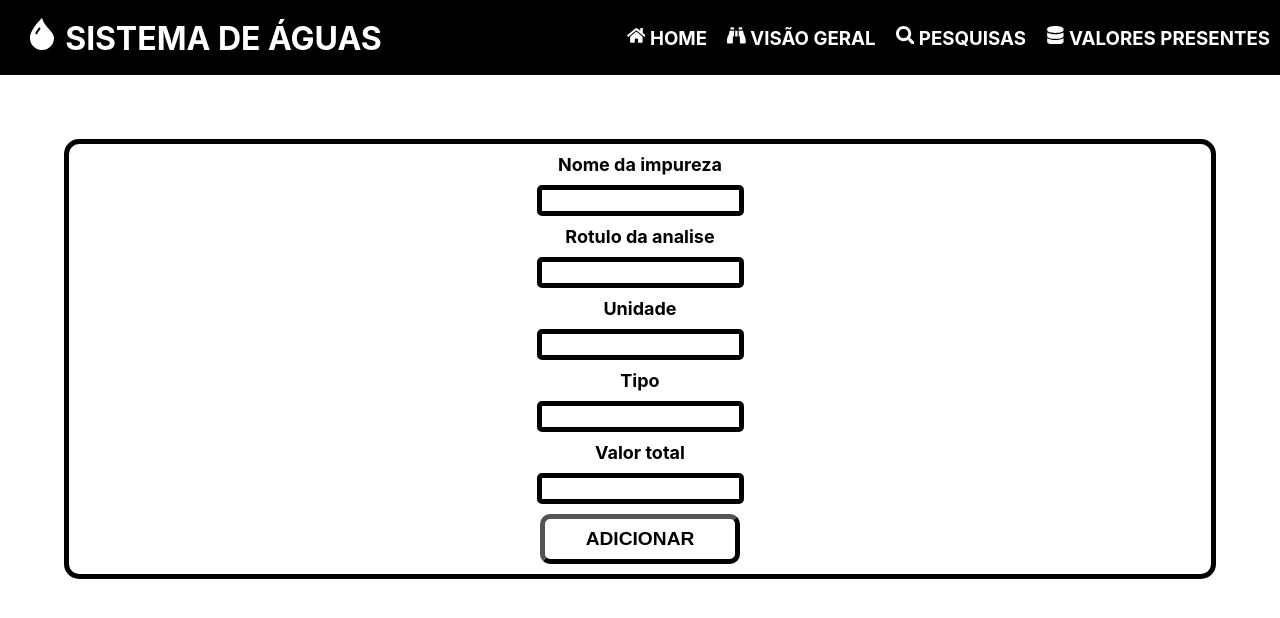
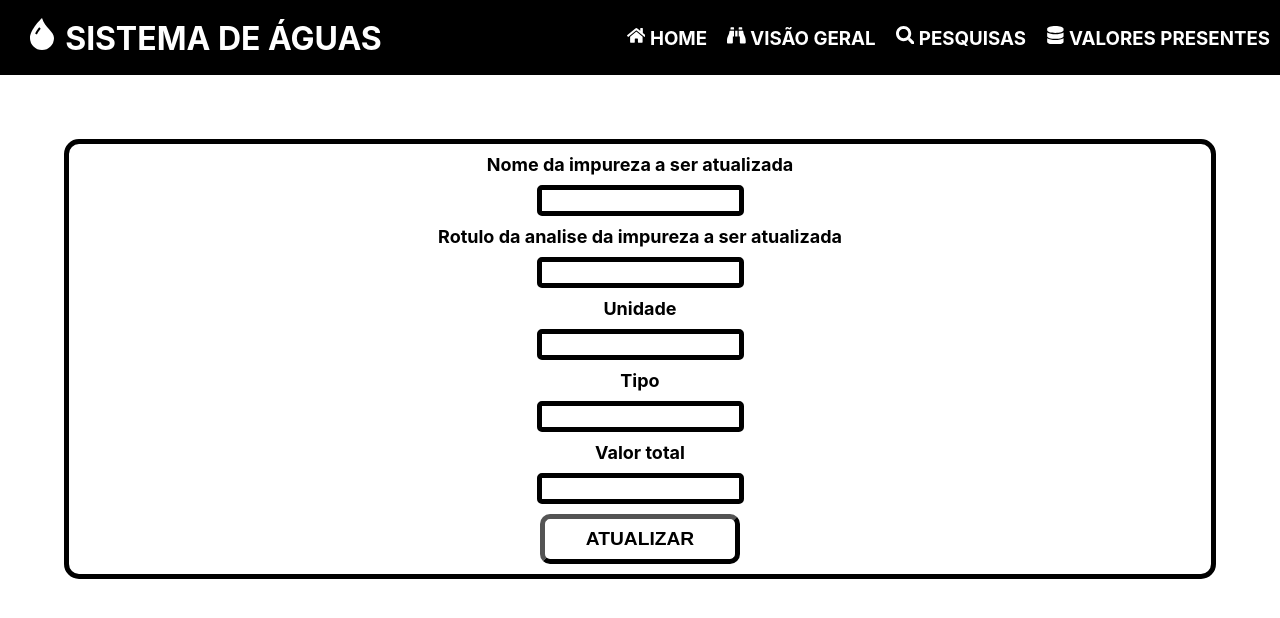
Before and after one commit to ImFLucas/sistema-de-aguas, a React (Create React App) app in the folder sistema-de-aguas/: page /impurezas/atualizar in a window 1280 px wide. Shown: the top 618 px of the page. Built offline with nearby package versions, Linux system fonts and the light colour scheme.

Commit message:
Update UpImpureza.jsx

```diff
--- a/sistema-de-aguas/src/pages/update/UpImpureza.jsx
+++ b/sistema-de-aguas/src/pages/update/UpImpureza.jsx
@@ -1,41 +1,38 @@
 import "../page-styles/PageStyles.css";
 import { useState } from "react";
 
-const InsImpureza = () => {
+const UpImpureza = () => {
   const [Nome, setNome] = useState("");
   const [Idamostra, setIdamostra] = useState("");
   const [Unidade, setUnidade] = useState("");
   const [Tipo, setTipo] = useState("");
   const [Vtotal, setVtotal] = useState("");
 
-  const insertion = async (e) => {
+  const update = async (e) => {
     e.preventDefault();
 
-    const insertIntoValues = {
-      insertInto: "impureza",
-      nome: Nome,
-      idamostra: Idamostra,
-      unidade: Unidade,
-      tipo: Tipo,
-      vtotal: Vtotal,
+    const updateSetWhere = {
+      update: "impureza",
+      set: `unidade = '${Unidade}', tipo= '${Tipo}', vtotal= ${Vtotal}`,
+      where: `nome = '${Nome}' and idamostra = '${Idamostra}'`,
     };
 
-    console.log(insertIntoValues);
+    console.log(updateSetWhere);
     const options = {
       method: "POST",
       headers: {
         "Content-Type": "application/json",
       },
-      body: JSON.stringify(insertIntoValues),
+      body: JSON.stringify(updateSetWhere),
     };
 
-    await fetch("http://localhost:1000/inserir-impureza", options);
+    await fetch("http://localhost:1000/atualizar", options);
   };
 
   return (
     <div className="FormDiv">
-      <form className="Forms" onSubmit={insertion}>
-        <label className="Labels">Nome da impureza</label>
+      <form className="Forms" onSubmit={update}>
+        <label className="Labels">Nome da impureza a ser atualizada</label>
         <input
           className="Inputs"
           type="text"
@@ -44,7 +41,9 @@ const InsImpureza = () => {
           onChange={(e) => setNome(e.target.value)}
         />
 
-        <label className="Labels">Rotulo da analise</label>
+        <label className="Labels">
+          Rotulo da analise da impureza a ser atualizada
+        </label>
         <input
           className="Inputs"
           type="number"
@@ -80,10 +79,10 @@ const InsImpureza = () => {
           onChange={(e) => setVtotal(e.target.value)}
         />
 
-        <button className="SendButton">ADICIONAR</button>
+        <button className="SendButton">ATUALIZAR</button>
       </form>
     </div>
   );
 };
 
-export default InsImpureza;
+export default UpImpureza;
```
